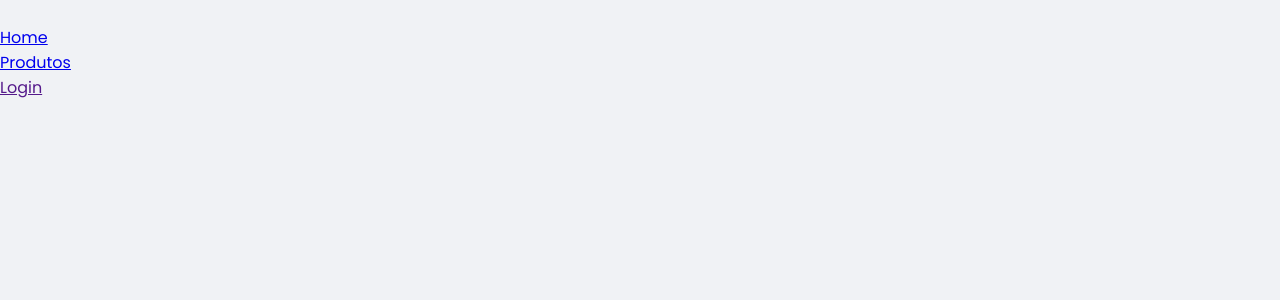
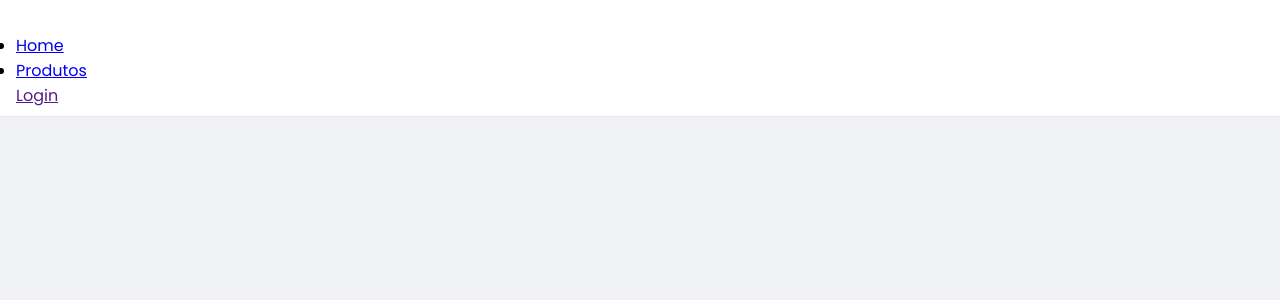
Before and after one commit to tostechbr/bdw-projeto, a React (Create React App) app: page / in a window 1280 px wide. Shown: the top 300 px of the page. Built offline with nearby package versions, Linux system fonts and the light colour scheme.

Commit message:
subindo config header

```diff
--- a/src/components/Header/styles.module.scss
+++ b/src/components/Header/styles.module.scss
@@ -0,0 +1,8 @@
+.headerContainer {
+  display: flex;
+  justify-content: space-between;
+  align-items: center;
+  padding: 0.5rem 1rem;
+  background-color: #fff;
+  border-bottom: 1px solid #e6e6e6;
+}
```
